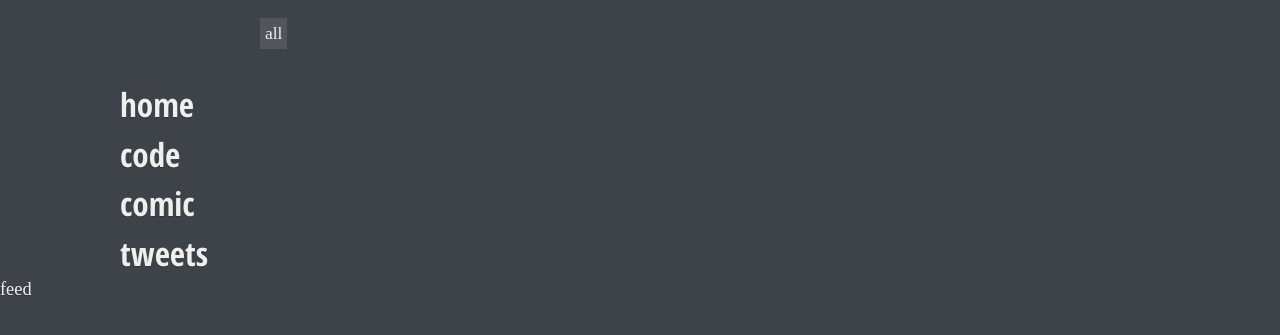
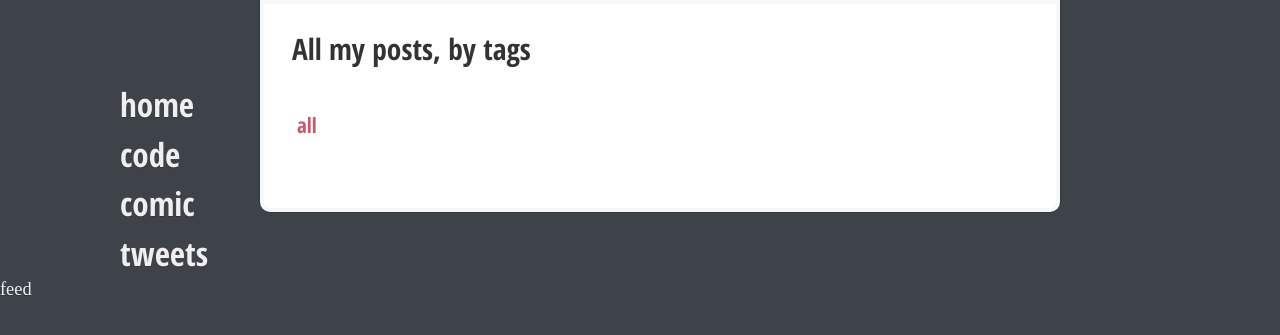
Before and after one commit to fasterthanlime/nevargames.com, a Jekyll site: the page built from blog/tags/index.html, in a window 1280 px wide. Shown: the top 335 px of the page. Built offline with Jekyll 4.4.1, drawn with Linux system fonts in a browser that asks for light colours; nearby versions of some CDN libraries; some web fonts are replaced; Markdown is read by kramdown in place of the engine named in the settings.

Commit message:
Make tags usable again

```diff
--- a/blog/tags/index.html
+++ b/blog/tags/index.html
@@ -7,8 +7,12 @@
   - //ajax.googleapis.com/ajax/libs/jquery/1.7.1/jquery.min.js
   - js/tags.js?v1
 ---
-<ul id="tags"></ul>
-<div id="tagged-posts" class="posts-list">
+
+<div id="tagged-posts" class="posts-list white-bg">
+  <h2>All my posts, by tags</h2>
+
+  <ul id="tags"></ul>
+
   {% for post in site.posts %}
     <div id="{{ post.id }}" class="post {{ post.tags | join ' ' }}">
       <h2>
--- a/css/tags.css
+++ b/css/tags.css
@@ -1,8 +1,6 @@
 #tags{list-style:none;height:auto;overflow:hidden;margin-left:0;padding-left:0;}
 #tags li{float:left;margin-right:5px;margin-bottom:5px;}
-#tags li a{font-size:.95em;color:#fff;display:inline-block;padding:5px;text-shadow:none}
-#tags li a:hover,#tags li.active a{color:#eee;background:rgba(255,255,255,0.1)}
-#tagged-posts{list-style:none;margin-left:0;padding-left:0;}
-#tagged-posts li{font:1.2em/2.5 'Lekton';}
-#tagged-posts li a{color:#efefef;}
-#tagged-posts li a:hover{color:#0af}
+#tags li a{font-family:'Open Sans Condensed';font-size:.95em;display:inline-block;padding:5px;text-shadow:none}
+#tags li a:hover,#tags li.active a{color:#c56;background:rgba(255,255,255,0.1)}
+#tagged-posts{list-style:none;}
+#tagged-posts li{font:1.2em/2.5 'Lekton'}
```
Also changed, not shown: _src/css/tags.styl (+2 -8 lines).
